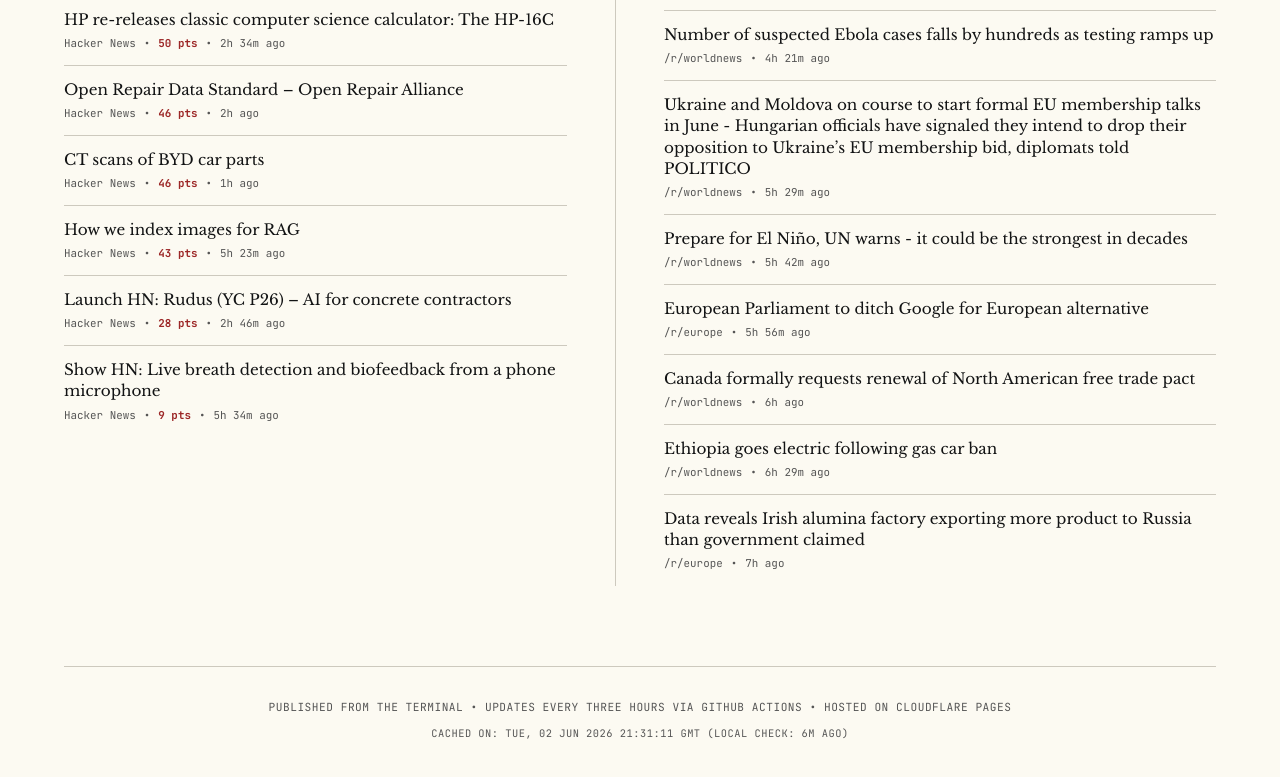
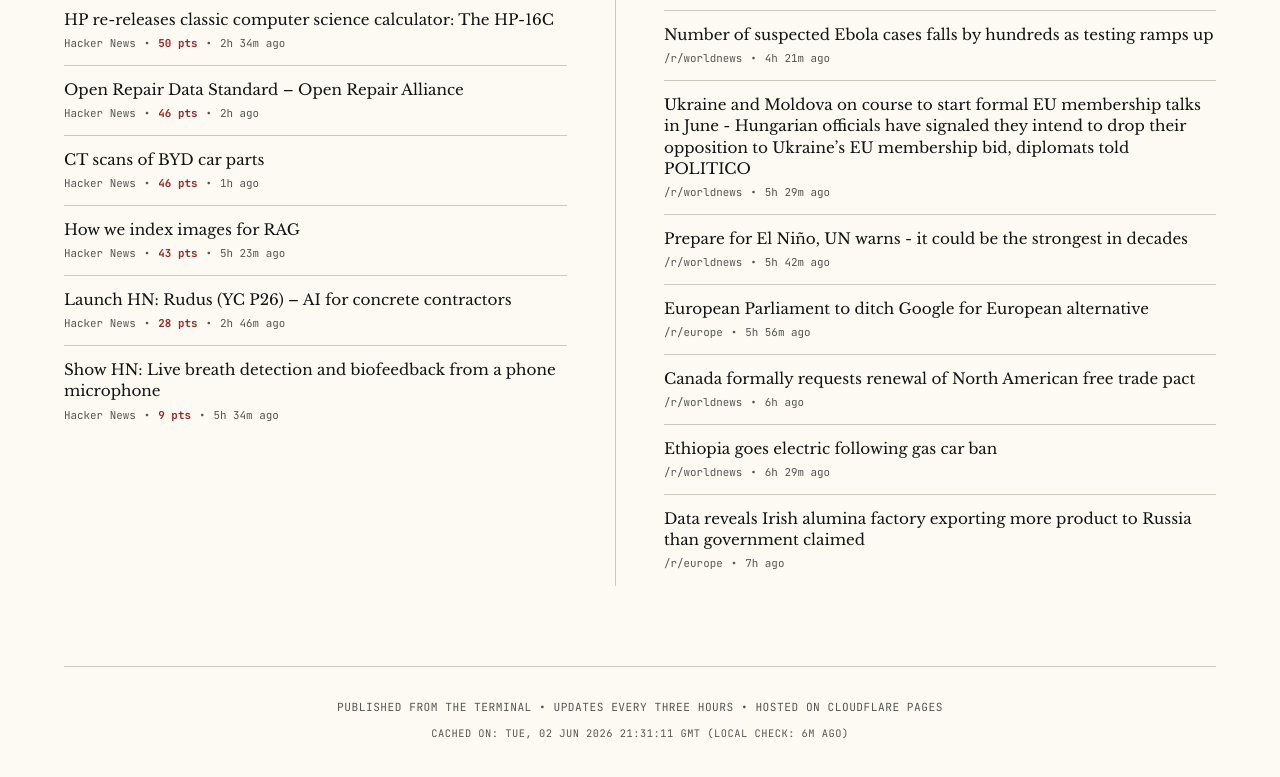
Before and after one commit to nkurien/world-state-news, a plain HTML site: page index.html in a window 1280 px wide. Shown: the part 8750-9527 px from the top of the page. Drawn offline with nearby package versions, Linux system fonts and the light colour scheme; a web font is replaced by a local one.

Commit message:
fix: :pencil2: small tweak to footer

```diff
--- a/index.html
+++ b/index.html
@@ -493,7 +493,7 @@
 
     <!-- Footer -->
     <footer>
-      <p>Published from the terminal &bull; Updates every three hours via Github Actions &bull; Hosted on Cloudflare Pages</p>
+      <p>Published from the terminal &bull; Updates every three hours &bull; Hosted on Cloudflare Pages</p>
       <p style="margin-top: 0.5rem; font-size: 0.65rem;" id="cache-time">Cache stamp: N/A</p>
     </footer>
 
```
